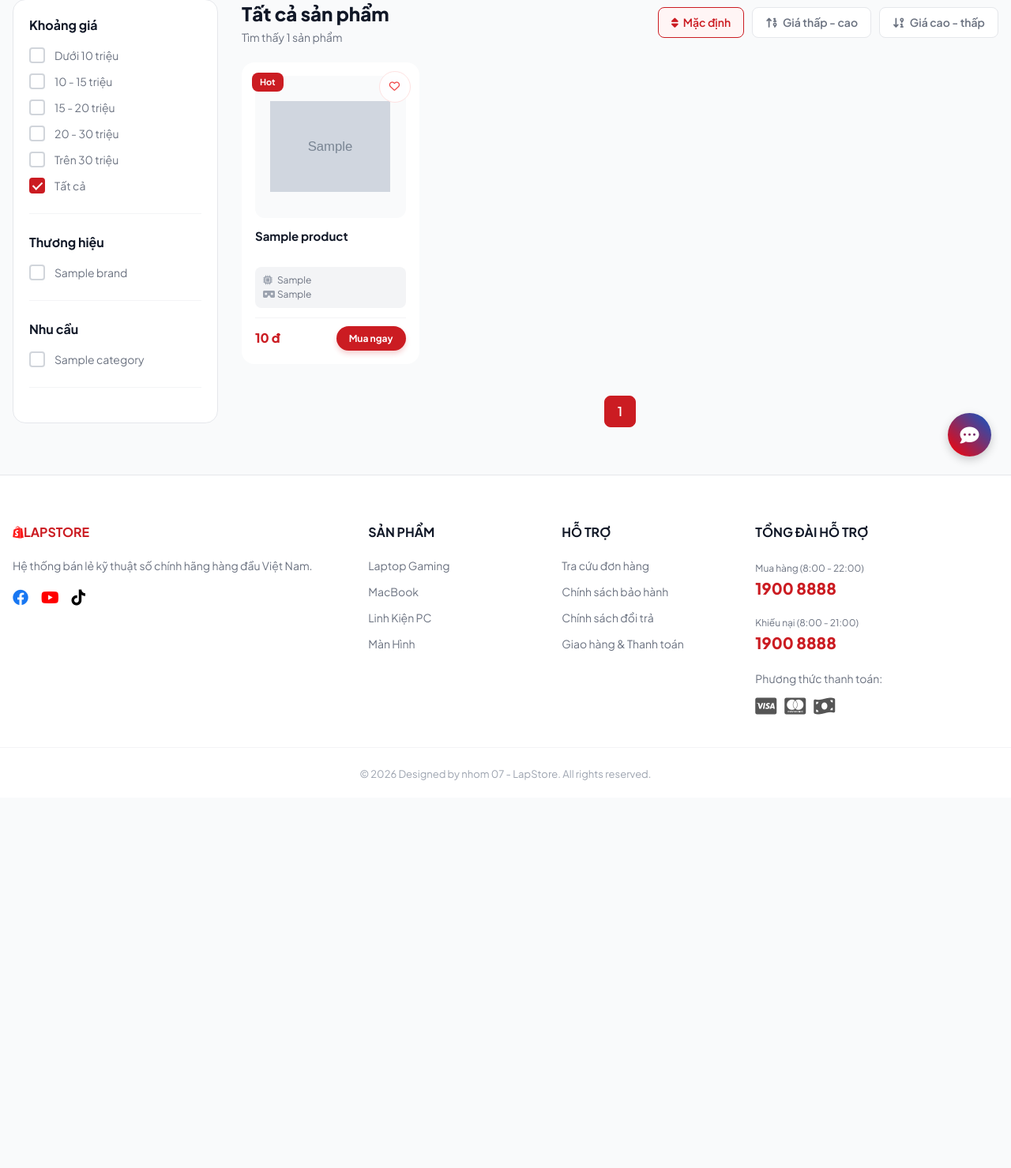
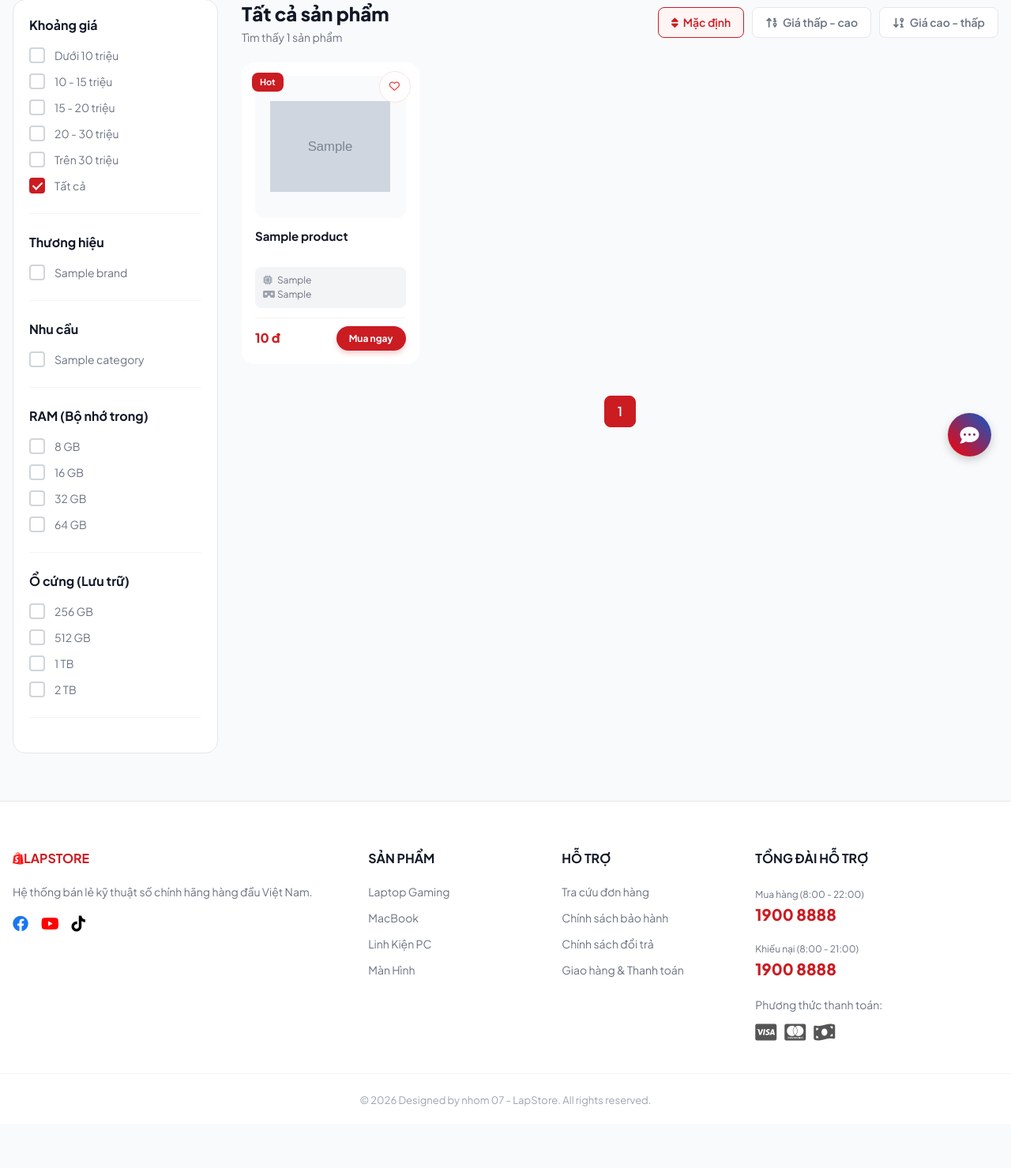
Before and after one commit to vuluongvu/PTUD_Python_Nhom07, a Django app: page /view-all-products/ in a window 1280 px wide. Shown: the part 127-1606 px from the top of the page at 79% size. Before the commit the page ends 1115 px from the top, so only its background shows below. Run offline with Django 5.2, Linux system fonts and the light colour scheme; tables that the repository leaves empty hold one stand-in row (values such as "Sample post"); grey boxes marked "Sample" are stand-in pictures; some libraries are stand-ins or nearby versions.

Commit message:
feat: Add initial product listing, detail, search, and cart functionality, core UI templates

```diff
--- a/core/context_processors.py
+++ b/core/context_processors.py
@@ -1,4 +1,5 @@
-from .models import Cart, WishList, Profile
+from django.db.models import Count
+from .models import Cart, WishList, Profile, Category, Brand
 
 def global_context(request):
     """
@@ -26,8 +27,43 @@ def global_context(request):
         if profile and profile.avatar:
             user_avatar_url = profile.avatar
 
+    # Lấy danh sách category cho mega menu (parent is Null)
+    mega_categories = Category.objects.filter(parent__isnull=True).prefetch_related('children')
+
+    # Filter options cho Megamenu và Sidebar
+    all_brands = Brand.objects.annotate(product_count=Count('products')).filter(product_count__gt=0)
+    all_categories = Category.objects.annotate(product_count=Count('products')).filter(product_count__gt=0)
+
+    price_ranges = [
+        {'value': '0-10', 'label': 'Dưới 10 triệu'},
+        {'value': '10-15', 'label': '10 - 15 triệu'},
+        {'value': '15-20', 'label': '15 - 20 triệu'},
+        {'value': '20-30', 'label': '20 - 30 triệu'},
+        {'value': '30-inf', 'label': 'Trên 30 triệu'},
+    ]
+
+    ram_options = [
+        {'value': '8', 'label': '8 GB'},
+        {'value': '16', 'label': '16 GB'},
+        {'value': '32', 'label': '32 GB'},
+        {'value': '64', 'label': '64 GB'},
+    ]
+
+    storage_options = [
+        {'value': '256', 'label': '256 GB'},
+        {'value': '512', 'label': '512 GB'},
+        {'value': '1024', 'label': '1 TB'},
+        {'value': '2048', 'label': '2 TB'},
+    ]
+
     return {
         'cart_count': cart_count,
         'wishlist_count': wishlist_count,
         'user_avatar_url': user_avatar_url,
+        'mega_categories': mega_categories,
+        'all_brands': all_brands,
+        'all_categories': all_categories,
+        'price_ranges': price_ranges,
+        'ram_options': ram_options,
+        'storage_options': storage_options,
     }
--- a/core/static/core/css/style.css
+++ b/core/static/core/css/style.css
@@ -170,7 +170,7 @@ header {
 
 .mega-menu-grid {
     display: grid;
-    grid-template-columns: repeat(4, 1fr);
+    grid-template-columns: repeat(5, 1fr);
     gap: 30px;
 }
 
--- a/core/templates/core/base.html
+++ b/core/templates/core/base.html
@@ -46,7 +46,7 @@
     <meta name="theme-color" content="#ffffff">
 
     <!-- CSS Files -->
-    <link rel="stylesheet" href="{% static 'core/css/style.css' %}" />
+    <link rel="stylesheet" href="{% static 'core/css/style.css' %}?v={{ request.resolver_match.view_name }}" />
     <link rel="stylesheet" href="{% static 'core/css/responsive.css' %}" />
 
     <style>
@@ -186,44 +186,37 @@
               </div>
               <div class="cat-dropdown">
                 <div class="mega-menu-grid">
-                  <!-- Cột 1: Laptop -->
                   <div class="mega-col">
-                    <h3 class="mega-title"><i class="fa-solid fa-laptop"></i> Laptop</h3>
-                    <a href="#" class="mega-link">MacBook Air / Pro</a>
-                    <a href="#" class="mega-link">Laptop Gaming</a>
-                    <a href="#" class="mega-link">Laptop Văn Phòng</a>
-                    <a href="#" class="mega-link">Laptop Đồ Họa</a>
-                    <a href="#" class="mega-link">Surface</a>
+                    <h3 class="mega-title"><i class="fa-solid fa-money-bill-wave"></i> Khoảng giá</h3>
+                    {% for item in price_ranges %}
+                       <a href="{% url 'products:view-all-products' %}?price={{ item.value }}" class="mega-link">{{ item.label }}</a>
+                    {% endfor %}
                   </div>
-
-                  <!-- Cột 2: PC & Màn hình -->
                   <div class="mega-col">
-                    <h3 class="mega-title"><i class="fa-solid fa-desktop"></i> PC & Màn Hình</h3>
-                    <a href="#" class="mega-link">PC Gaming</a>
-                    <a href="#" class="mega-link">PC Workstation</a>
-                    <a href="#" class="mega-link">PC Văn Phòng</a>
-                    <a href="#" class="mega-link">Màn hình Gaming</a>
-                    <a href="#" class="mega-link">Màn hình Đồ Họa</a>
+                    <h3 class="mega-title"><i class="fa-solid fa-copyright"></i> Thương hiệu</h3>
+                    {% for brand in all_brands %}
+                       <a href="{% url 'products:view-all-products' %}?brand={{ brand.id }}" class="mega-link">{{ brand.name }}</a>
+                    {% endfor %}
                   </div>
-
-                  <!-- Cột 3: Linh Kiện -->
                   <div class="mega-col">
-                    <h3 class="mega-title"><i class="fa-solid fa-microchip"></i> Linh Kiện PC</h3>
-                    <a href="#" class="mega-link">CPU - Vi xử lý</a>
-                    <a href="#" class="mega-link">VGA - Card màn hình</a>
-                    <a href="#" class="mega-link">Mainboard - Bo mạch</a>
-                    <a href="#" class="mega-link">RAM - Bộ nhớ trong</a>
-                    <a href="#" class="mega-link">SSD / HDD</a>
+                    <h3 class="mega-title"><i class="fa-solid fa-layer-group"></i> Nhu cầu</h3>
+                    {% for category in mega_categories %}
+                        {% for child in category.children.all %}
+                           <a href="{% url 'products:view-all-products' %}?category={{ child.id }}" class="mega-link">{{ child.name }}</a>
+                        {% endfor %}
+                    {% endfor %}
                   </div>
-
-                  <!-- Cột 4: Phụ Kiện -->
                   <div class="mega-col">
-                    <h3 class="mega-title"><i class="fa-solid fa-headset"></i> Phụ Kiện & Gear</h3>
-                    <a href="#" class="mega-link">Chuột Gaming</a>
-                    <a href="#" class="mega-link">Bàn phím cơ</a>
-                    <a href="#" class="mega-link">Tai nghe</a>
-                    <a href="#" class="mega-link">Ghế công thái học</a>
-                    <a href="#" class="mega-link">Thiết bị mạng</a>
+                    <h3 class="mega-title"><i class="fa-solid fa-memory"></i> RAM</h3>
+                    {% for ram in ram_options %}
+                       <a href="{% url 'products:view-all-products' %}?ram={{ ram.value }}" class="mega-link">{{ ram.label }}</a>
+                    {% endfor %}
+                  </div>
+                  <div class="mega-col">
+                    <h3 class="mega-title"><i class="fa-solid fa-hard-drive"></i> Ổ cứng</h3>
+                    {% for storage in storage_options %}
+                       <a href="{% url 'products:view-all-products' %}?storage={{ storage.value }}" class="mega-link">{{ storage.label }}</a>
+                    {% endfor %}
                   </div>
                 </div>
               </div>
@@ -285,29 +278,37 @@
         </button>
       </div>
       <ul class="mobile-menu-list">
-        <!-- Mobile Item 1 -->
         <li class="m-menu-group">
-          <div class="m-menu-title"><i class="fa-solid fa-laptop"></i> Laptop</div>
-          <a href="#" class="m-menu-link">MacBook</a>
-          <a href="#" class="m-menu-link">Laptop Gaming</a>
-          <a href="#" class="m-menu-link">Laptop Văn Phòng</a>
+          <div class="m-menu-title"><i class="fa-solid fa-money-bill-wave"></i> Khoảng giá</div>
+          {% for item in price_ranges %}
+             <a href="{% url 'products:view-all-products' %}?price={{ item.value }}" class="m-menu-link">{{ item.label }}</a>
+          {% endfor %}
         </li>
-        <!-- Mobile Item 2 -->
         <li class="m-menu-group">
-          <div class="m-menu-title"><i class="fa-solid fa-desktop"></i> PC & Màn Hình</div>
-          <a href="#" class="m-menu-link">PC Gaming / Workstation</a>
-          <a href="#" class="m-menu-link">Màn hình máy tính</a>
+          <div class="m-menu-title"><i class="fa-solid fa-copyright"></i> Thương hiệu</div>
+          {% for brand in all_brands %}
+             <a href="{% url 'products:view-all-products' %}?brand={{ brand.id }}" class="m-menu-link">{{ brand.name }}</a>
+          {% endfor %}
         </li>
-        <!-- Mobile Item 3 -->
         <li class="m-menu-group">
-          <div class="m-menu-title"><i class="fa-solid fa-microchip"></i> Linh Kiện</div>
-          <a href="#" class="m-menu-link">CPU / VGA / Mainboard</a>
-          <a href="#" class="m-menu-link">RAM / SSD</a>
+          <div class="m-menu-title"><i class="fa-solid fa-layer-group"></i> Nhu cầu</div>
+          {% for category in mega_categories %}
+              {% for child in category.children.all %}
+                 <a href="{% url 'products:view-all-products' %}?category={{ child.id }}" class="m-menu-link">{{ child.name }}</a>
+              {% endfor %}
+          {% endfor %}
         </li>
-        <!-- Mobile Item 4 -->
         <li class="m-menu-group">
-          <div class="m-menu-title"><i class="fa-solid fa-headset"></i> Phụ Kiện</div>
-          <a href="#" class="m-menu-link">Chuột / Phím / Tai nghe</a>
+          <div class="m-menu-title"><i class="fa-solid fa-memory"></i> RAM</div>
+          {% for ram in ram_options %}
+             <a href="{% url 'products:view-all-products' %}?ram={{ ram.value }}" class="m-menu-link">{{ ram.label }}</a>
+          {% endfor %}
+        </li>
+        <li class="m-menu-group">
+          <div class="m-menu-title"><i class="fa-solid fa-hard-drive"></i> Ổ cứng</div>
+          {% for storage in storage_options %}
+             <a href="{% url 'products:view-all-products' %}?storage={{ storage.value }}" class="m-menu-link">{{ storage.label }}</a>
+          {% endfor %}
         </li>
       </ul>
     </aside>
--- a/orders/templates/orders/email/invoice.html
+++ b/orders/templates/orders/email/invoice.html
@@ -21,7 +21,7 @@
 
           <!-- Header -->
           <tr>
-            <td style="background: linear-gradient(135deg, #1a73e8, #0d47a1); padding:28px 32px; text-align:center;">
+            <td style="background: linear-gradient(135deg, #e81a1a, #e81a1a); padding:28px 32px; text-align:center;">
               <h1 style="margin:0; color:#ffffff; font-size:26px; font-weight:700; letter-spacing:0.5px;">
                 LapStore
               </h1>
@@ -54,12 +54,12 @@
                       <tr>
                         <td style="font-size:14px; color:#666; padding-bottom:8px;">Mã đơn hàng:</td>
                         <td
-                          style="font-size:14px; color:#1a73e8; font-weight:700; text-align:right; padding-bottom:8px;">
+                          style="font-size:14px; color:#ed1818; font-weight:700; text-align:right; padding-bottom:8px;">
                           #{{ order_id }}
                         </td>
                       </tr>
                       <tr>
-                        <td style="font-size:14px; color:#666;">Ngày đặt:</td>
+                        <td style="font-size:14px; color:#666;">Ngày đặt hàng:</td>
                         <td style="font-size:14px; color:#333; text-align:right;">
                           {{ order_date|date:"d/m/Y H:i" }}
                         </td>
--- a/products/templates/products/view-all.html
+++ b/products/templates/products/view-all.html
@@ -137,6 +137,38 @@
         </ul>
       </div>
 
+      <!-- Filter by RAM -->
+      <div class="filter-group">
+        <h3 class="filter-title">RAM (Bộ nhớ trong)</h3>
+        <ul class="filter-list">
+          {% for ram in ram_options %}
+          <li>
+            <label class="filter-label">
+              <input type="checkbox" name="ram" value="{{ ram.value }}" class="filter-checkbox" {% if ram.value in selected_ram %}checked{% endif %}>
+              <span class="checkmark"></span>
+              {{ ram.label }}
+            </label>
+          </li>
+          {% endfor %}
+        </ul>
+      </div>
+
+      <!-- Filter by Storage -->
+      <div class="filter-group">
+        <h3 class="filter-title">Ổ cứng (Lưu trữ)</h3>
+        <ul class="filter-list">
+          {% for storage in storage_options %}
+          <li>
+            <label class="filter-label">
+              <input type="checkbox" name="storage" value="{{ storage.value }}" class="filter-checkbox" {% if storage.value in selected_storage %}checked{% endif %}>
+              <span class="checkmark"></span>
+              {{ storage.label }}
+            </label>
+          </li>
+          {% endfor %}
+        </ul>
+      </div>
+
       <input type="hidden" name="sort" value="{{ sort_param|default:'default' }}">
       <button type="submit" class="btn-apply-filters" style="display: none;">Áp dụng bộ lọc</button>
 
@@ -209,6 +241,11 @@
           </div>
         </article>
       </a>
+      {% empty %}
+         <div class="empty-products-msg" style="grid-column: 1 / -1; text-align: center; padding: 40px;">
+           <i class="fa-solid fa-box-open" style="font-size: 3rem; color: #ccc; margin-bottom: 10px;"></i>
+           <p style="font-size: 1.1rem; color: #666;">Không tìm thấy sản phẩm nào phù hợp với bộ lọc.</p>
+         </div>
       {% endfor %}
     </div>
 
--- a/products/views.py
+++ b/products/views.py
@@ -16,12 +16,20 @@ def view_all_products(request):
     selected_brands = request.GET.getlist('brand')
     selected_categories = request.GET.getlist('category')
     price_range = request.GET.get('price')
+    selected_ram = request.GET.getlist('ram')
+    selected_storage = request.GET.getlist('storage')
 
     if selected_brands:
         products_list = products_list.filter(brand__id__in=selected_brands)
 
     if selected_categories:
         products_list = products_list.filter(category__id__in=selected_categories)
+
+    if selected_ram:
+        products_list = products_list.filter(laptop_config__ram_gb__in=selected_ram)
+
+    if selected_storage:
+        products_list = products_list.filter(laptop_config__storage_gb__in=selected_storage)
 
     if price_range:
         try:
@@ -42,6 +50,9 @@ def view_all_products(request):
     else:
         products_list = products_list.order_by('-created_at')
 
+    # Remove duplicates if joins caused any
+    products_list = products_list.distinct()
+
     paginator = Paginator(products_list, 12)
     page_number = request.GET.get('page')
     page_obj = paginator.get_page(page_number)
@@ -50,29 +61,16 @@ def view_all_products(request):
     if request.user.is_authenticated:
         wishlist_ids = WishList.objects.filter(user=request.user).values_list('product_id', flat=True)
 
-    # Lấy danh sách các thương hiệu và danh mục để hiển thị trong sidebar
-    all_brands = Brand.objects.annotate(product_count=Count('products')).filter(product_count__gt=0)
-    all_categories = Category.objects.annotate(product_count=Count('products')).filter(product_count__gt=0)
-
-    price_ranges = [
-        {'value': '0-10', 'label': 'Dưới 10 triệu'},
-        {'value': '10-15', 'label': '10 - 15 triệu'},
-        {'value': '15-20', 'label': '15 - 20 triệu'},
-        {'value': '20-30', 'label': '20 - 30 triệu'},
-        {'value': '30-inf', 'label': 'Trên 30 triệu'},
-    ]
-
     context = {
         'products': page_obj,
         'page_obj': page_obj,
         'wishlist_ids': wishlist_ids,
         'sort_param': sort_by, # Truyền tham số sort sang template
-        'all_brands': all_brands,
-        'all_categories': all_categories,
         'selected_brands': selected_brands,
         'selected_categories': selected_categories,
         'selected_price': price_range,
-        'price_ranges': price_ranges,
+        'selected_ram': selected_ram,
+        'selected_storage': selected_storage,
     }
     return render(request, 'products/view-all.html', context)
 
```
Also changed, not shown: test_avatar.jpg (deleted).
